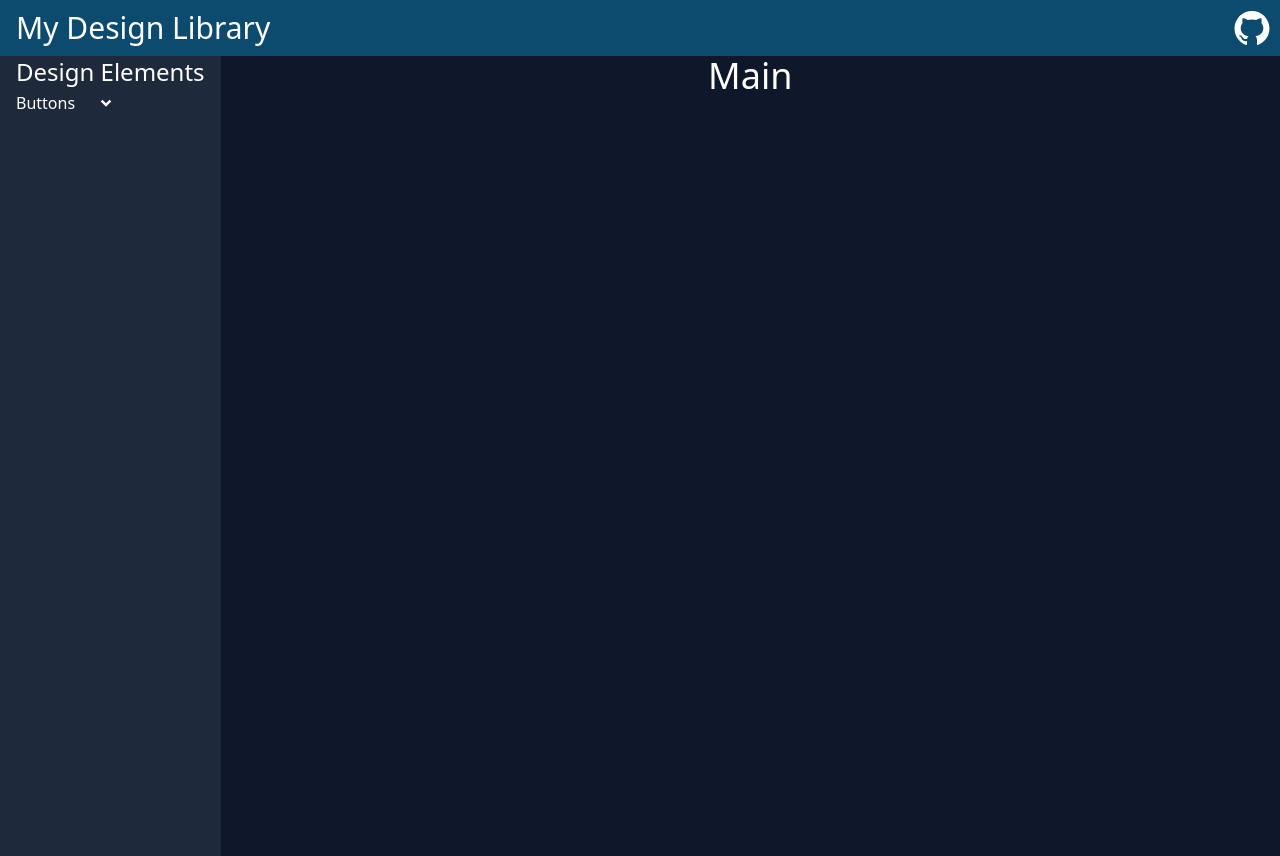
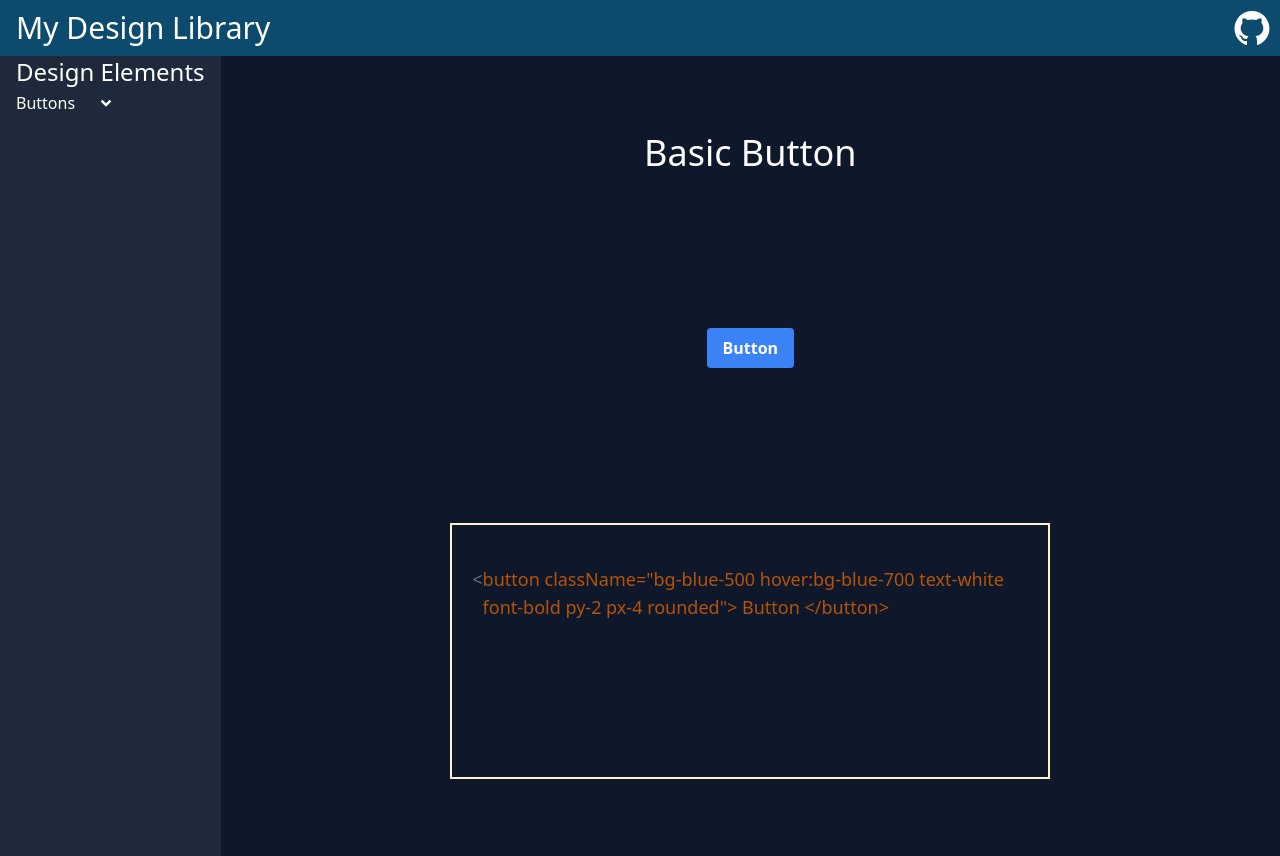
Before and after one commit to rkaufusi/design-library, a React (Create React App) app: page / in a window 1280 px wide. Built offline with nearby package versions, Linux system fonts and the light colour scheme.

Commit message:
example main page basic button

```diff
--- /dev/null
+++ b/src/buttonObj.ts
@@ -0,0 +1,14 @@
+const buttons = {
+    buttonOne: {
+        title: "Basic Button",
+        design: "bg-blue-500 hover:bg-blue-700 text-white font-bold py-2 px-4 rounded",
+    },
+    buttonTwo: {
+
+    },
+    buttonThree: {
+
+    }
+}
+
+export default buttons
--- a/src/components/Main.tsx
+++ b/src/components/Main.tsx
@@ -1,15 +1,26 @@
 import React from 'react'
+import buttonObj from '../buttonObj'
 
 type boolVal = {
     isOpen: boolean
 }
 
 const Main = ({isOpen}: boolVal) => {
-    console.log(isOpen)
+    console.log(buttonObj.buttonOne.design)
     return (
+        <>
             <div className="flex justify-center w-screen h-screen bg-slate-900">
-                <h1 className="text-white text-4xl">Main</h1>
+                <div className="flex flex-col w-auto h-auto justify-around items-center">
+                <h1 className="text-white text-4xl">{buttonObj.buttonOne.title}</h1>
+                <button className={buttonObj.buttonOne.design}>Button</button>
+                <div className="border-amber-100 border-solid border-2 w-[600px] h-64">
+                    <p className="text-lg text-amber-700 flex justify-center my-10 mx-5"><span className="text-slate-500">{`<`}</span>{`button className="bg-blue-500 hover:bg-blue-700 text-white font-bold py-2 px-4 rounded"> Button </button>`}</p>
+                </div>
+                </div>
+
             </div>
+
+        </>
     )
 }
 
```
